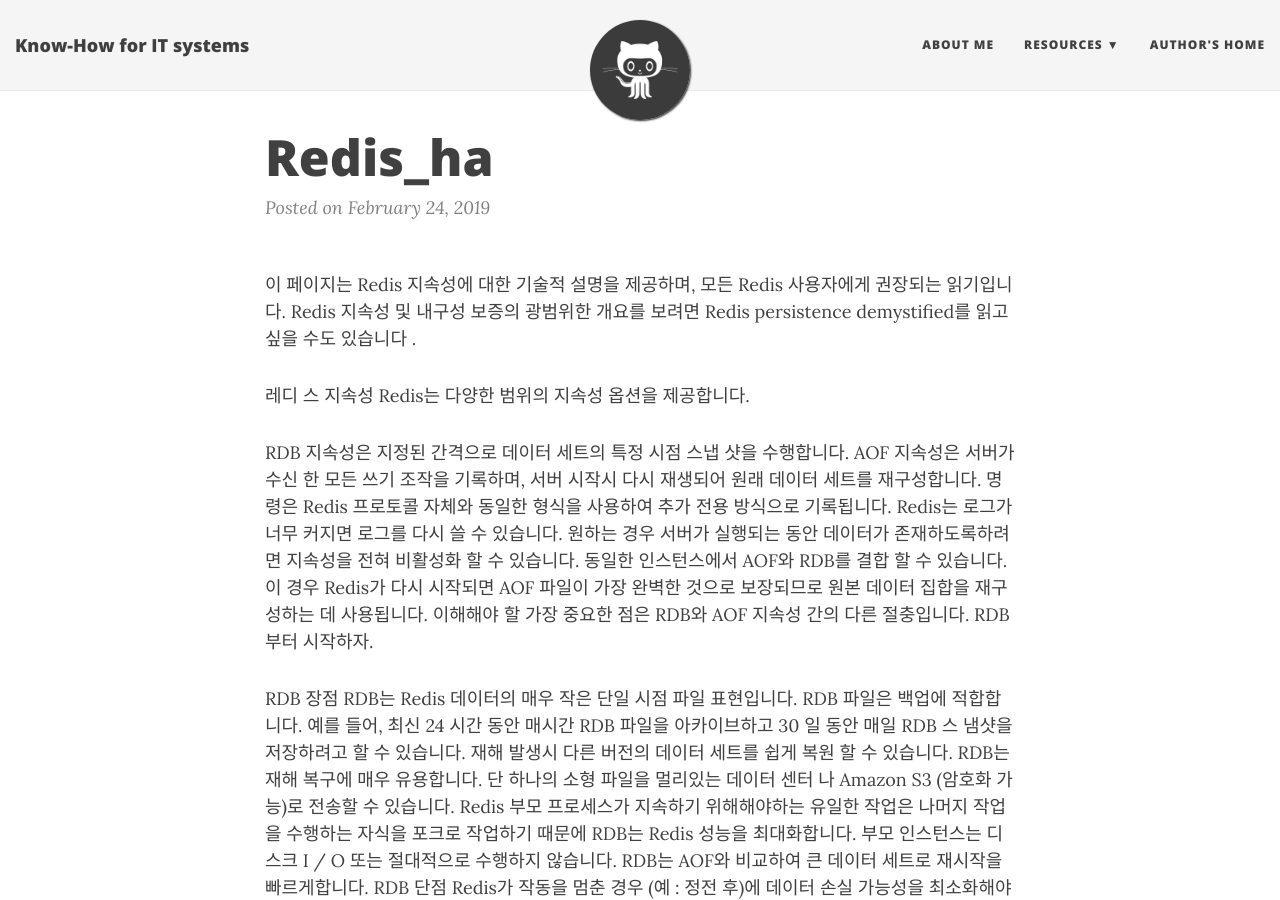
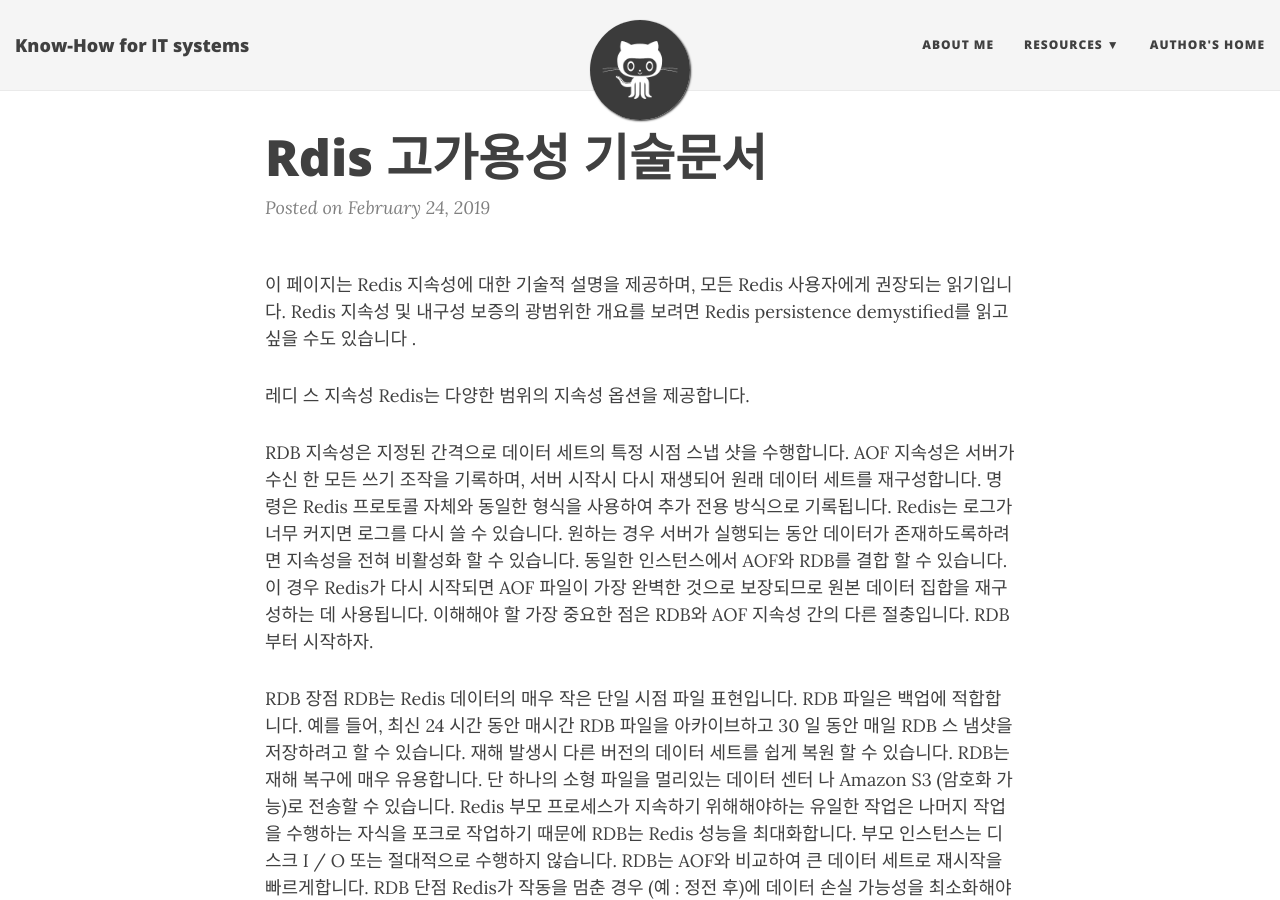
Before and after one commit to heojoon/heojoon_blog_archive_201029, a Jekyll site: the page built from _posts/2019-02-24-redis_ha.md, in a window 1280 px wide and 900 px high. Built offline with Jekyll 4.4.1, drawn with Linux system fonts in a browser that asks for light colours; nearby versions of some CDN libraries.

Commit message:
Update 2019-02-24-redis_ha.md

```diff
--- a/_posts/2019-02-24-redis_ha.md
+++ b/_posts/2019-02-24-redis_ha.md
@@ -1,3 +1,10 @@
+---
+layout: post
+title: Rdis 고가용성 기술문서
+---
+
+
+
 이 페이지는 Redis 지속성에 대한 기술적 설명을 제공하며, 모든 Redis 사용자에게 권장되는 읽기입니다. Redis 지속성 및 내구성 보증의 광범위한 개요를 보려면 Redis persistence demystified를 읽고 싶을 수도 있습니다 .
 
 레디 스 지속성
```
